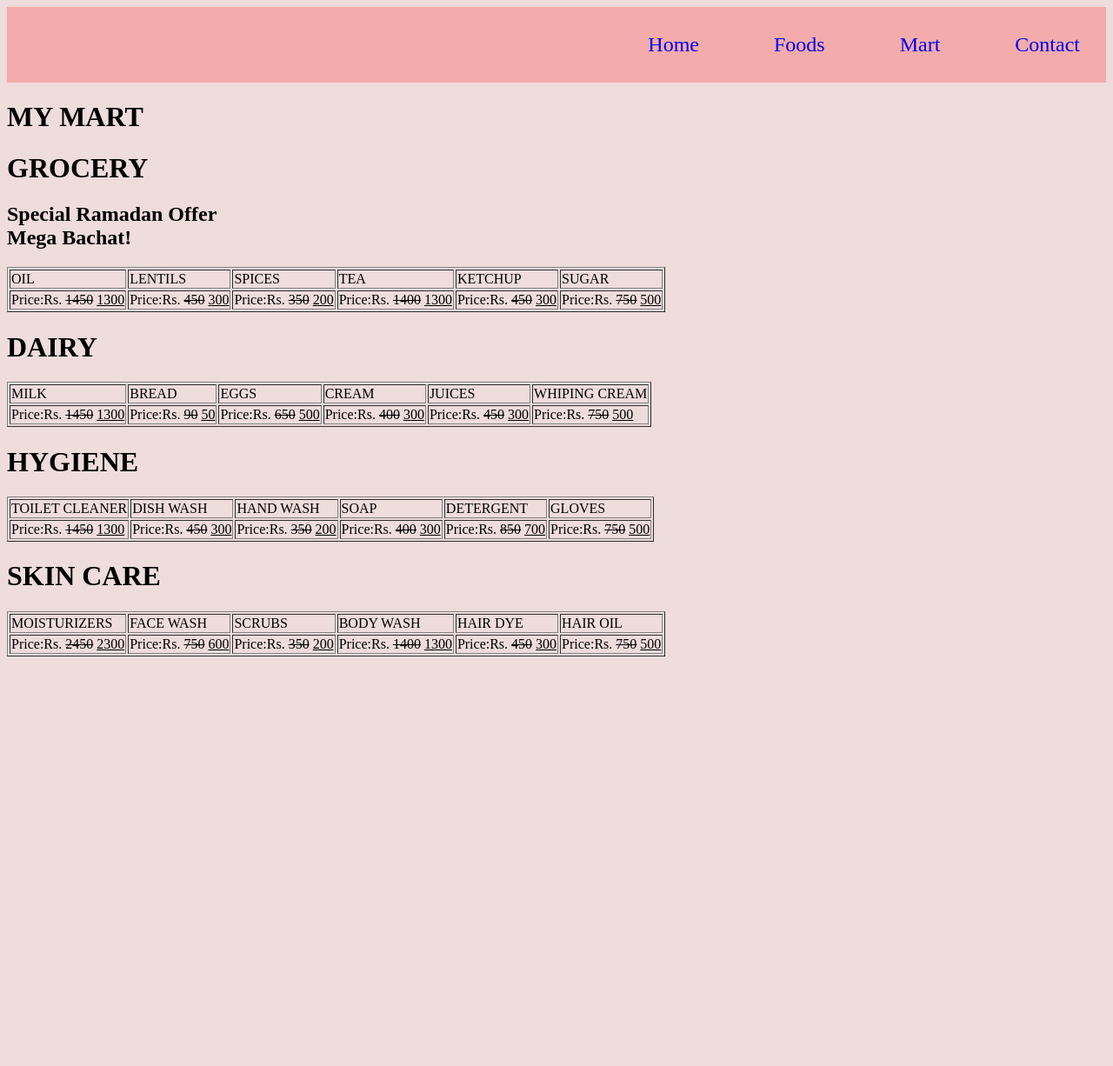
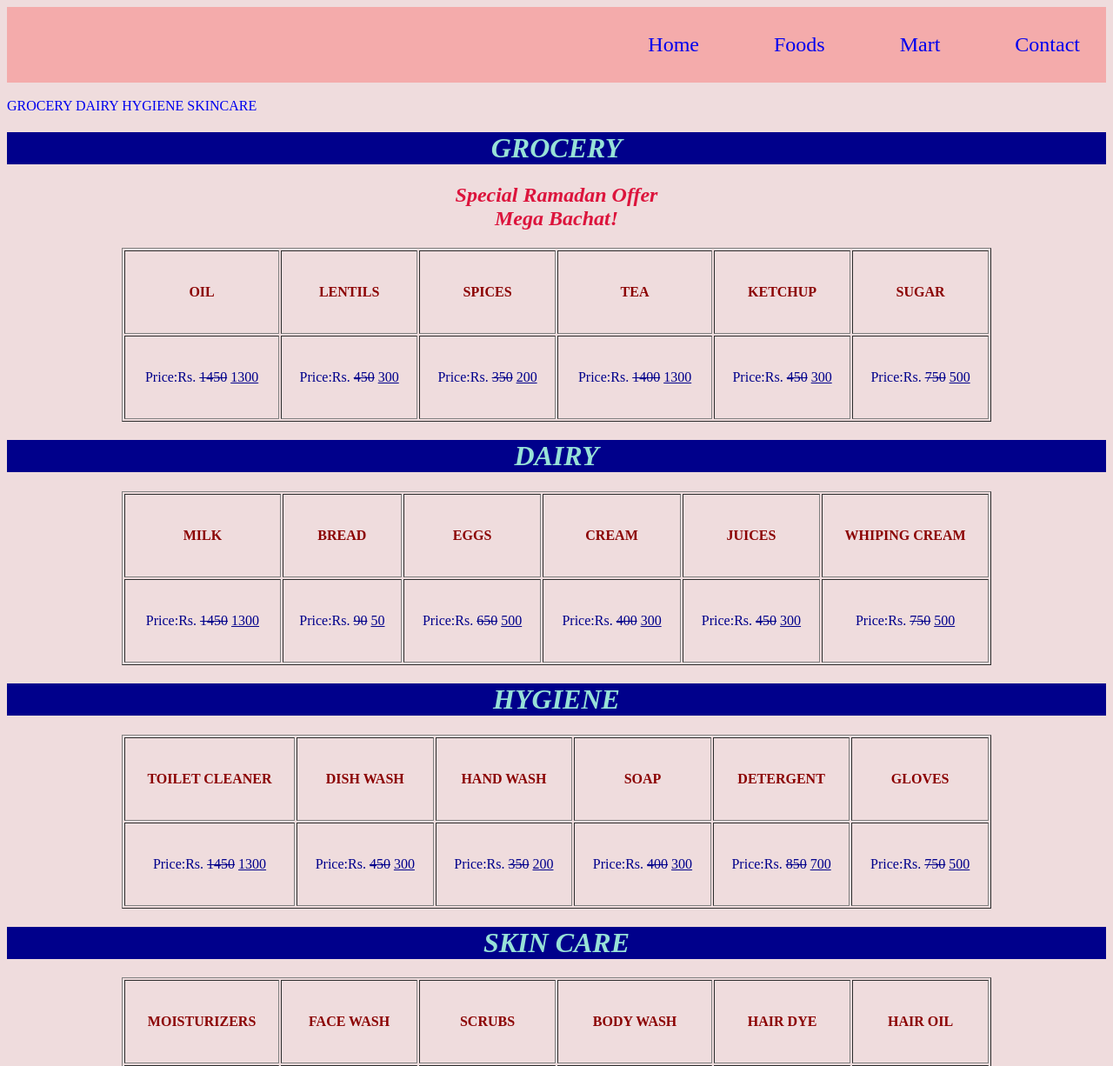
Before and after one commit to secretswithcode/mywebsite, a plain HTML site: page mart.html in a window 1280 px wide. Shown: the top 1226 px of the page at 87% size. Before the commit the page ends 800 px from the top, so only its background shows below. Drawn offline with Linux system fonts and the light colour scheme.

Commit message:
save css

```diff
--- a/mart.html
+++ b/mart.html
@@ -11,7 +11,12 @@
         }
         a{ text-decoration: none;}
         body{ background-color: rgb(239, 220, 221);}
-    </style
+        h1{
+            text-align: center; font-style: italic;  background-color: darkblue; color: rgb(151, 225, 215);}
+        h2{ font-style: italic; color: crimson;text-align: center;}
+        th{ color: darkred;}
+        td { text-align: center; color: darkblue;}
+</style>
 </head>
 <body>
     <nav id="nav1">
@@ -19,17 +24,22 @@
     <a href="food.html">Foods</a>
     <a href="mart.html">Mart</a>
     <a href="about.html">Contact </a></nav>
-    <h1>MY MART</h1>
-    <h1>GROCERY</h1>
+    <br>
+    <a href="#shop1">GROCERY</a>
+    <a href="#shop2">DAIRY</a>
+    <a href="#shop3">HYGIENE</a>
+    <a href="#shop4">SKINCARE</a>
+
+    <h1 id="shop1">GROCERY</h1>
     <h2>Special Ramadan Offer <br>Mega Bachat!</h2>
-    <table border="1px">
+   <center> <table  border="1px" width="1000" height="200">
         <tr>
-            <td> OIL</td>
-            <td>LENTILS</td>
-            <td>SPICES</td>
-            <td>TEA</td>
-            <td>KETCHUP</td>
-            <td>SUGAR</td>
+            <th> OIL</th>
+            <th>LENTILS</th>
+            <th>SPICES</th>
+            <th>TEA</th>
+            <th>KETCHUP</th>
+            <th>SUGAR</th>
         </tr>
         <tr>
             <td>Price:Rs. <del>1450</del> <ins>1300</ins></td>
@@ -38,18 +48,17 @@
             <td>Price:Rs. <del>1400</del> <ins>1300</ins></td>
             <td>Price:Rs. <del>450</del> <ins>300</ins></td>
             <td>Price:Rs. <del>750</del> <ins>500</ins></td>
-
         </tr>
-    </table>
-    <h1>DAIRY</h1>
-    <table border="1px">
+    </table></center>
+    <h1 id="shop2">DAIRY</h1>
+    <center><table border="1px" width="1000" height="200">
         <tr>
-            <td>MILK</td>
-            <td>BREAD</td>
-            <td>EGGS</td>
-            <td>CREAM</td>
-            <td>JUICES</td>
-            <td>WHIPING CREAM</td>
+            <th>MILK</th>
+            <th>BREAD</th>
+            <th>EGGS</th>
+            <th>CREAM</th>
+            <th>JUICES</th>
+            <th>WHIPING CREAM</th>
         </tr>
         <tr>
             <td>Price:Rs. <del>1450</del> <ins>1300</ins></td>
@@ -59,16 +68,16 @@
             <td>Price:Rs. <del>450</del> <ins>300</ins></td>
             <td>Price:Rs. <del>750</del> <ins>500</ins></td>
         </tr>
-    </table>
-    <h1>HYGIENE</h1>
-    <table border="1px">
+    </table></center>
+    <h1 id="shop3">HYGIENE</h1>
+   <center><table border="1px" width="1000" height="200">
         <tr>
-            <td>TOILET CLEANER</td>
-            <td>DISH WASH</td>
-            <td>HAND WASH</td>
-            <td>SOAP</td>
-            <td>DETERGENT</td>
-            <td>GLOVES</td>
+            <th>TOILET CLEANER</th>
+            <th>DISH WASH</th>
+            <th>HAND WASH</th>
+            <th>SOAP</th>
+            <th>DETERGENT</th>
+            <th>GLOVES</th>
         </tr>
         <tr>
             <td>Price:Rs. <del>1450</del> <ins>1300</ins></td>
@@ -78,16 +87,16 @@
             <td>Price:Rs. <del>850</del> <ins>700</ins></td>
             <td>Price:Rs. <del>750</del> <ins>500</ins></td>
         </tr>
-    </table>
-    <h1>SKIN CARE</h1>
-    <table border="1px">
+    </table></center>
+    <h1 id="shop4">SKIN CARE</h1>
+     <center><table border="1px" width="1000" height="200">
         <tr>
-            <td>MOISTURIZERS</td>
-            <td>FACE WASH</td>
-            <td>SCRUBS</td>
-            <td>BODY WASH</td>
-            <td>HAIR DYE</td>
-            <td>HAIR OIL</td>
+            <th>MOISTURIZERS</th>
+            <th>FACE WASH</th>
+            <th>SCRUBS</th>
+            <th>BODY WASH</th>
+            <th>HAIR DYE</th>
+            <th>HAIR OIL</th>
         </tr>
         <tr>
             <td>Price:Rs. <del>2450</del> <ins>2300</ins></td>
@@ -97,7 +106,7 @@
             <td>Price:Rs. <del>450</del> <ins>300</ins></td>
             <td>Price:Rs. <del>750</del> <ins>500</ins></td>
         </tr>
-    </table>
+    </table></center>
 
 
 
```
Also changed, not shown: food.html (+36 -1 lines), index.html (+5 -2 lines).
